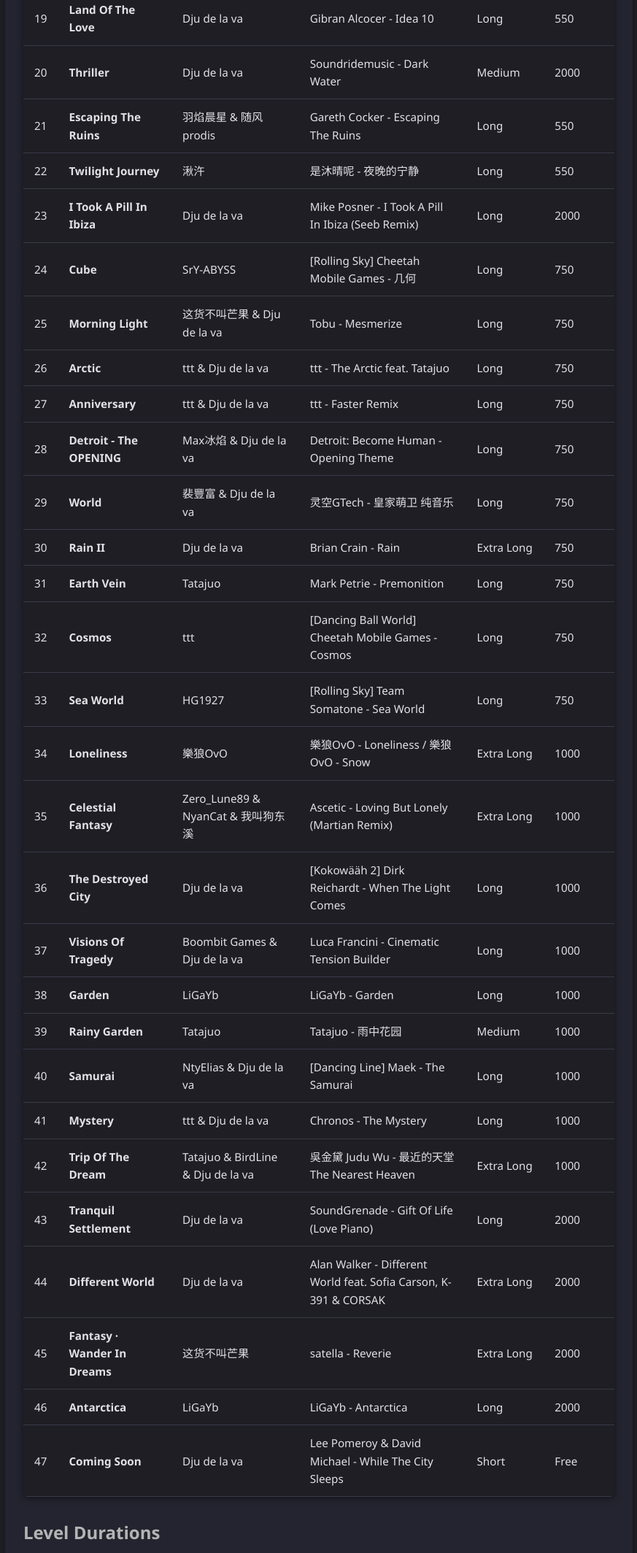
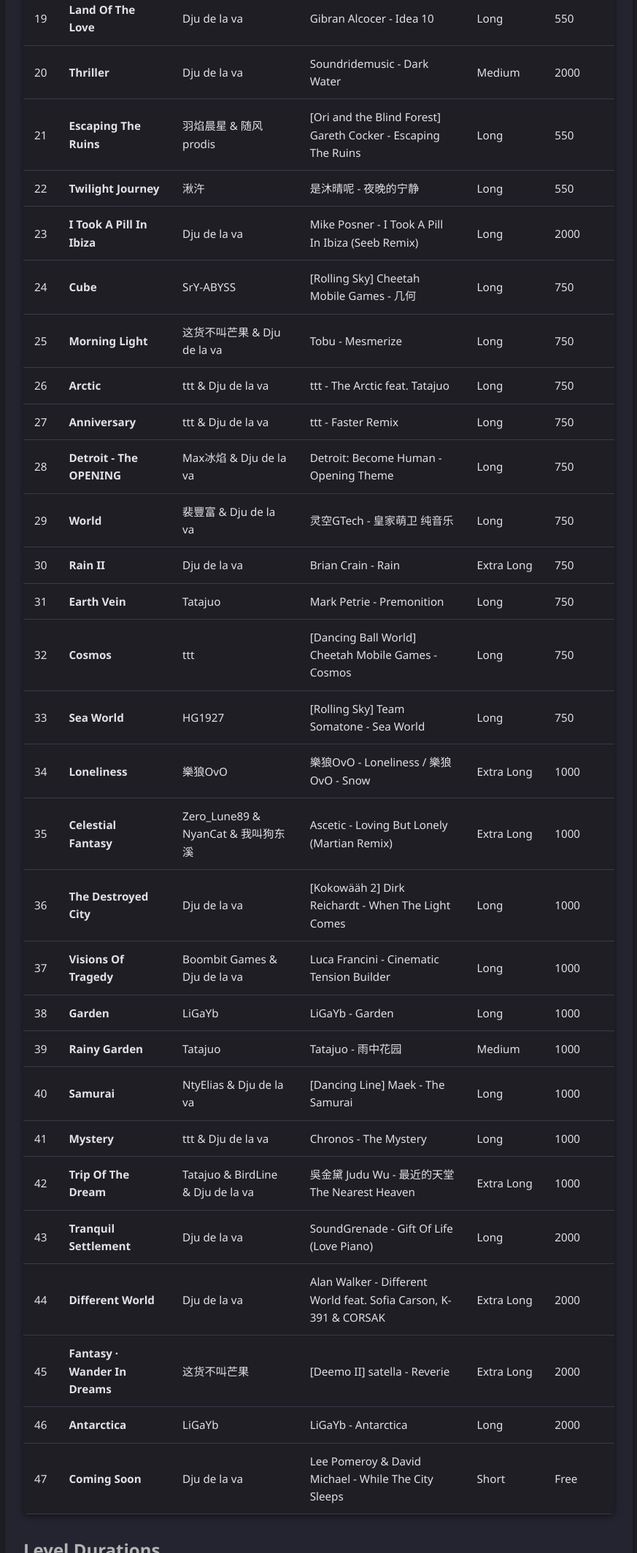
Before and after one commit to Dju-de-la-va/Dju-de-la-va.github.io, a plain HTML site: page levels/index.html in a window 1280 px wide. Shown: the part 2628-4756 px from the top of the page at 73% size, without its empty margins (203-1076 px from the left). Drawn offline with Linux system fonts and the light colour scheme.

Commit message:
Update index.html

```diff
--- a/levels/index.html
+++ b/levels/index.html
@@ -320,7 +320,7 @@
                     <tr><td>18</td><td><strong>The End Remix</strong></td><td>蓝焰TheBlueFire & 湫汻 & TigerCat & JimTsai</td><td>TDX特仑苏 - The End (Remix)</td><td>Long</td><td>550</td></tr>
                     <tr><td>19</td><td><strong>Land Of The Love</strong></td><td>Dju de la va</td><td>Gibran Alcocer - Idea 10</td><td>Long</td><td>550</td></tr>
                     <tr><td>20</td><td><strong>Thriller</strong></td><td>Dju de la va</td><td>Soundridemusic - Dark Water</td><td>Medium</td><td>2000</td></tr>
-                    <tr><td>21</td><td><strong>Escaping The Ruins</strong></td><td>羽焰晨星 & 随风prodis</td><td>Gareth Cocker - Escaping The Ruins</td><td>Long</td><td>550</td></tr>
+                    <tr><td>21</td><td><strong>Escaping The Ruins</strong></td><td>羽焰晨星 & 随风prodis</td><td>[Ori and the Blind Forest] Gareth Cocker - Escaping The Ruins</td><td>Long</td><td>550</td></tr>
                     <tr><td>22</td><td><strong>Twilight Journey</strong></td><td>湫汻</td><td>是沐晴呢 - 夜晚的宁静</td><td>Long</td><td>550</td></tr>
                     <tr><td>23</td><td><strong>I Took A Pill In Ibiza</strong></td><td>Dju de la va</td><td>Mike Posner - I Took A Pill In Ibiza (Seeb Remix)</td><td>Long</td><td>2000</td></tr>
                     <tr><td>24</td><td><strong>Cube</strong></td><td>SrY-ABYSS</td><td>[Rolling Sky] Cheetah Mobile Games - 几何</td><td>Long</td><td>750</td></tr>
@@ -344,7 +344,7 @@
                     <tr><td>42</td><td><strong>Trip Of The Dream</strong></td><td>Tatajuo & BirdLine & Dju de la va</td><td>吳金黛 Judu Wu - 最近的天堂 The Nearest Heaven</td><td>Extra Long</td><td>1000</td></tr>
                     <tr><td>43</td><td><strong>Tranquil Settlement</strong></td><td>Dju de la va</td><td>SoundGrenade - Gift Of Life (Love Piano)</td><td>Long</td><td>2000</td></tr>
                     <tr><td>44</td><td><strong>Different World</strong></td><td>Dju de la va</td><td>Alan Walker - Different World feat. Sofia Carson, K-391 & CORSAK</td><td>Extra Long</td><td>2000</td></tr>
-                    <tr><td>45</td><td><strong>Fantasy · Wander In Dreams</strong></td><td>这货不叫芒果</td><td>satella - Reverie</td><td>Extra Long</td><td>2000</td></tr>
+                    <tr><td>45</td><td><strong>Fantasy · Wander In Dreams</strong></td><td>这货不叫芒果</td><td>[Deemo II] satella - Reverie</td><td>Extra Long</td><td>2000</td></tr>
                     <tr><td>46</td><td><strong>Antarctica</strong></td><td>LiGaYb</td><td>LiGaYb - Antarctica</td><td>Long</td><td>2000</td></tr>
                     <tr><td>47</td><td><strong>Coming Soon</strong></td><td>Dju de la va</td><td>Lee Pomeroy & David Michael - While The City Sleeps</td><td>Short</td><td>Free</td></tr>
                 </tbody>
```
